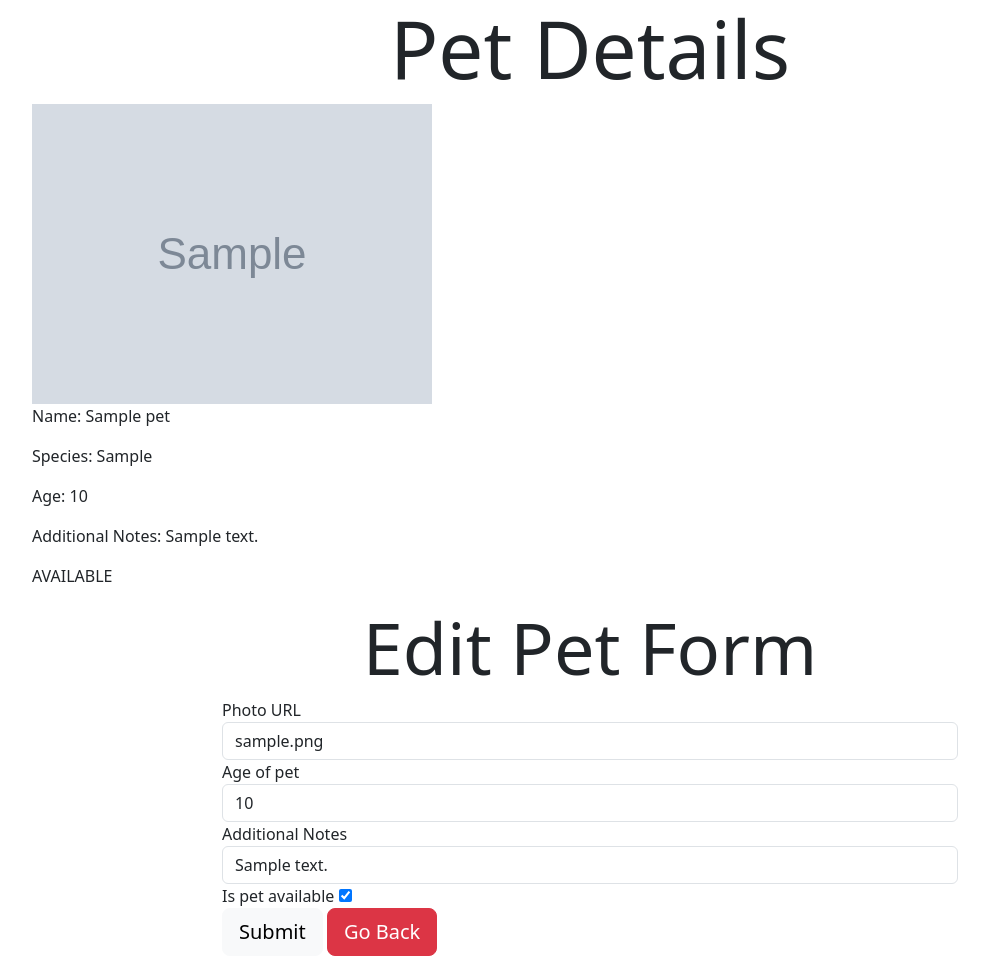
After one commit to franklinkong981/Adopt-a-Pet, a Flask app: page /1 in a window 1280 px wide. The commit adds this page. Shown: the whole page, without its empty margins (50-1039 px from the left). Run offline with Flask 3, Linux system fonts and the light colour scheme; tables that the repository leaves empty hold one stand-in row (values such as "Sample post"); grey boxes marked "Sample" are stand-in pictures.

Commit message:
Made pet details page and update/edit pet form

```diff
--- a/app.py
+++ b/app.py
@@ -1,7 +1,7 @@
 from flask import Flask, request, render_template,  redirect, flash, session
 from flask_debugtoolbar import DebugToolbarExtension
 from models import db,  connect_db, Pet
-from forms import AddPetForm
+from forms import AddPetForm, EditPetForm
 
 app = Flask(__name__)
 
@@ -39,3 +39,19 @@ def show_add_pet_form():
         return redirect('/')
     else:
         return render_template('add_pet_form.html', form=form)
+
+@app.route('/<int:pet_id_number>', methods=['GET', 'POST'])
+def show_pet_details_page(pet_id_number):
+    """If it's a GET request, display detailed pet information such as the name, species, photo, age, and notes, if present."""
+    pet_to_update = Pet.query.get_or_404(pet_id_number)
+    form = EditPetForm(obj=pet_to_update)
+    if form.validate_on_submit():
+        pet_to_update.photo_url = form.photo_url.data if form.photo_url.data else None
+        pet_to_update.age = form.age.data if form.age.data else None
+        pet_to_update.notes = form.notes.data if form.notes.data else None
+        pet_to_update.available = form.available.data
+
+        db.session.commit()
+        return redirect(f'/{pet_id_number}')
+    else:
+        return render_template('edit_pet_form.html', form=form, pet=pet_to_update)
--- a/forms.py
+++ b/forms.py
@@ -1,5 +1,5 @@
 from flask_wtf import FlaskForm
-from wtforms import StringField, IntegerField, SelectField, URLField
+from wtforms import StringField, IntegerField, SelectField, URLField, BooleanField
 from wtforms.validators import InputRequired, Optional, URL, NumberRange
 
 class AddPetForm(FlaskForm):
@@ -13,3 +13,12 @@ class AddPetForm(FlaskForm):
     photo_url = URLField("Photo URL", validators=[Optional(), URL(message="The Photo URL must be a valid URL!")])
     age = IntegerField("Age of pet", validators=[Optional(), NumberRange(min=0, max=30, message="The age of the pet must be an integer between 0 and 30!")])
     notes = StringField("Additional Notes", validators=[Optional()])
+
+class EditPetForm(FlaskForm):
+    """Form for updating an existing pet's information. Users can update the pet's photo URL, notes, and whether the pet is
+    available or not."""
+
+    photo_url = URLField("Photo URL", validators=[Optional(), URL(message="The Photo URL must be a valid URL!")])
+    age = IntegerField("Age of pet", validators=[Optional(), NumberRange(min=0, max=30, message="The age of the pet must be an integer between 0 and 30!")])
+    notes = StringField("Additional Notes", validators=[Optional()])
+    available = BooleanField("Is pet available")
--- /dev/null
+++ b/templates/edit_pet_form.html
@@ -0,0 +1,52 @@
+{% extends 'base.html' %}
+
+{% block title %}Adopt-a-Pet: Edit Pet{% endblock %}
+
+{% block content %}
+    <div class="container">
+        <h1 class="display-1 text-center">Pet Details</h1>
+        <img src="{{pet.photo_url}}" class="img-fluid" alt="Photo of {{pet.name}}">
+        <p>Name: {{pet.name}}</p>
+        <p>Species: {{pet.species}}</p>
+        {% if pet.age %}
+            <p>Age: {{pet.age}}</p>
+        {% endif %}
+        {% if pet.notes %}
+            <p>Additional Notes: {{pet.notes}}</p>
+        {% endif %}
+        <p>
+            {% if pet.available == True %}
+                AVAILABLE
+            {% else %}
+                NOT AVAILABLE
+            {% endif %}
+        </p>
+
+        <h2 class="display-2 text-center">Edit Pet Form</h2>
+        <div class="row justify-content-center">
+            <div class="col-md-8">
+                <form action='/{{pet.id}}' method="POST">
+                    {{ form.hidden_tag() }}
+
+                    {% for field in form if field.widget.input_type != 'hidden'%}
+                        <div class="form-group">
+                            {{field.label}}
+                            {% if field.label == form.available.label %}
+                                {{field}}
+                            {% else %}
+                                {{field(class_="form-control")}}
+                            {% endif %}
+                        </div>
+                        {% for err in field.errors %}
+                            <small class="form-text">
+                                {{err}}
+                            </small>
+                        {% endfor %}
+                    {% endfor %}
+                    <button class="btn btn-light btn-lg">Submit</button>
+                    <a href="/" class="btn btn-danger btn-lg">Go Back</a>
+                </form>
+            </div>
+        </div>
+    </div>
+{% endblock %}
--- a/templates/homepage.html
+++ b/templates/homepage.html
@@ -11,9 +11,9 @@
                 <h4 class="card-title">{{pet.name}}</h4>
                 <p class="card-text font-weight-bold">
                     {% if pet.available %}
-                        {{pet.name}} is available!
+                        <a href='/{{pet.id}}'>{{pet.name}}</a> is available!
                     {% else %}
-                        {{pet.name}} is not available!
+                        <a href='/{{pet.id}}'>{{pet.name}}</a> is not available!
                     {% endif %}
                 </p>
             </div>
```
